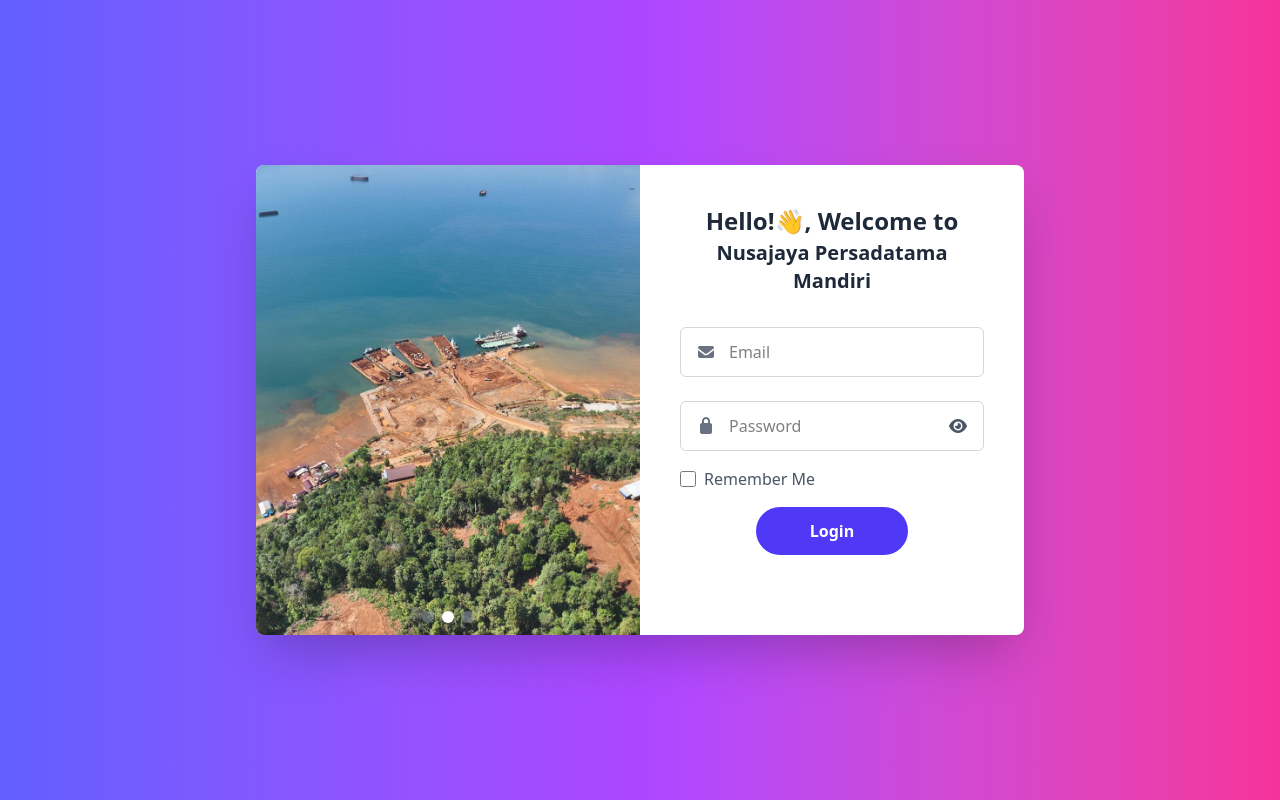
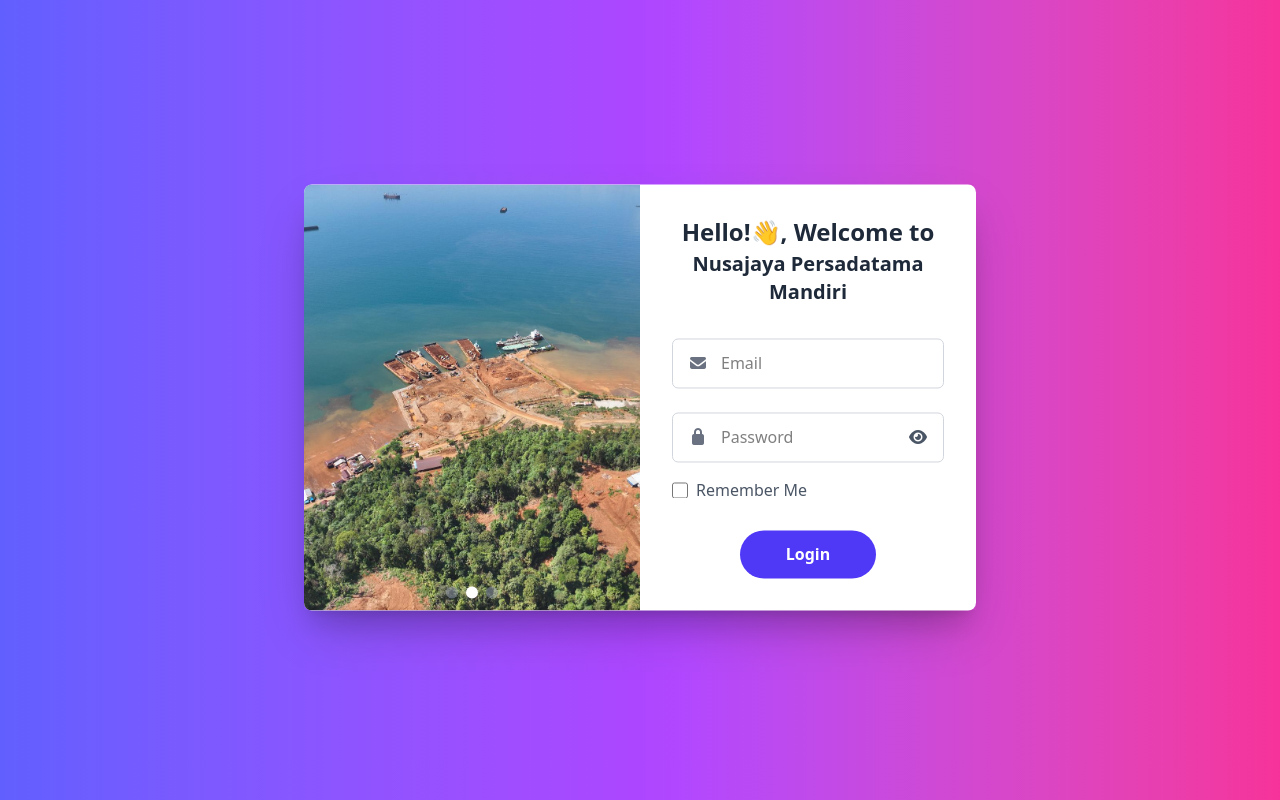
Before and after one commit to hsef-nusajayapm/myportalnpm, a Next.js app: page / in a window 1280 px wide. Built offline with nearby package versions, Linux system fonts and the light colour scheme.

Commit message:
Migrate Database

```diff
--- a/app/globals.css
+++ b/app/globals.css
@@ -5,6 +5,14 @@
 @layer components {
 }
 @layer utilities {
+  @keyframes float {
+    0% { transform: translateY(0); }
+    50% { transform: translateY(-10px); }
+    100% { transform: translateY(0); }
+  }
+  .animate-float {
+    animation: float 3s ease-in-out infinite;
+  }
 }
 
 @import "@fortawesome/fontawesome-free/css/all.min.css";
--- a/app/home/page.js
+++ b/app/home/page.js
@@ -29,7 +29,7 @@
           {activeMenu === "formPortal" && (
             <div className="bg-white rounded p-4 shadow min-h-screen">
               <div className="container mx-auto max-w-3xl">
-                  <iframe data-tally-src="https://tally.so/embed/mOqMG7?alignLeft=1&transparentBackground=1&dynamicHeight=1" loading="lazy" width="100%" height="1876" frameBorder="0" marginHeight="0" marginWidth="0" title="PORTAL NPM"></iframe>
+                  <iframe data-tally-src="https://tally.so/embed/mOqMG7?alignLeft=1&transparentBackground=1&dynamicHeight=1" loading="lazy" width="100%" height="1920" frameBorder="0" marginHeight="0" marginWidth="0" title="PORTAL NPM"></iframe>
               </div>
               <Script
                 id="tally-js"
--- a/app/layout.js
+++ b/app/layout.js
@@ -25,7 +25,6 @@
   return (
     <html lang="en">
       <body className="min-h-screen flex flex-col">{children}
-
       </body>
     </html>
   );
--- a/app/page.js
+++ b/app/page.js
@@ -21,7 +21,7 @@
   }, [router]);
 
   // URL Web App Google Apps Script
-  const WEB_APP_URL = "https://script.google.com/macros/s/AKfycbwZWtr1i91W6hUOoIqUtJFmPYoflmyoFVohKTeMM4YsyL-E_L15TsjKdbkTmG-H98st/exec";
+  const WEB_APP_URL = "https://script.google.com/macros/s/AKfycbzY-TAseFX3VWfH4wbu7N9oKcE6h0CyKHWXYluHVxcHm_s704kECE1sAE6aQFslP-kF/exec";
 
   const handleSubmit = async (e) => {
     e.preventDefault();
@@ -37,7 +37,9 @@
     setLoading(true);
 
     try {
-      const res = await fetch(`${WEB_APP_URL}?action=login&email=${encodeURIComponent(email)}&password=${encodeURIComponent(password)}`);
+      const res = await fetch(
+      `${WEB_APP_URL}?action=login&email=${encodeURIComponent(email.toLowerCase().trim())}&password=${encodeURIComponent(password.trim())}`
+      );
       const result = await res.json();
 
       if (result.success) {
@@ -57,14 +59,14 @@
 
   return (
     <div className="flex items-center justify-center min-h-screen bg-gradient-to-r from-indigo-500 via-purple-500 to-pink-500">
-      <div className="flex items-center justify-center px-6">
+      <div className="flex items-center justify-center shadow-xl animate-float">
         {/* Carousel */}
-        <div className="grid grid-cols-1 md:grid-cols-2 rounded-lg container mx-auto max-w-3xl bg-white shadow-2xl overflow-hidden">
-          <div className="hidden md:block col-span-1 bg-cover bg-center h-full min-h-[400px] relative overflow-hidden">
+        <div className="grid grid-cols-1 md:grid-cols-2 rounded-lg container mx-auto max-w-2xl bg-white shadow-2xl overflow-hidden">
+          <div className="hidden md:block col-span-1 bg-cover bg-center h-full relative overflow-hidden">
             <CarouselLogin  />
           </div>
           {/* Form */}
-          <div className="col-span-1 p-8 flex-col justify-center md:p-10">
+          <div className="col-span-1 p-6 flex-col justify-center md:p-8">
             <h2 className="text-2xl font-bold mb-0.5 text-gray-800 text-center">Hello!👋, Welcome to</h2>
             <h2 className="text-xl font-semibold mb-8 text-gray-800 text-center">Nusajaya Persadatama Mandiri</h2>
             <form onSubmit={handleSubmit} className="space-y-4">
@@ -101,7 +103,7 @@
                 </label>
               </div>
 
-              <div className="w-full lg:w-1/2 lg:mx-auto grid-cols-1 lg:grid-cols-2">
+              <div className="w-full lg:w-1/2 lg:mx-auto grid-cols-1 lg:grid-cols-2 pt-3">
                 {!loading ? (
                   <button
                     type="submit"
@@ -110,7 +112,7 @@
                     Login
                   </button>
                 ) : (
-                  <button type="button" className="bg-indigo-600 py-3 font-semibold rounded-full w-full text-white items-center justify-center" disabled>
+                  <button type="button" className="bg-indigo-600 py-4 font-semibold rounded-full w-full text-white items-center justify-center" disabled>
                     <svg aria-hidden="true" role="status" className="inline w-4 h-4 me-3 text-gray-200 animate-spin" viewBox="0 0 100 101" fill="none">
                       <path d="M100 50.5908C100 78.2051 77.6142 100.591 50 100.591C22.3858 100.591 0 78.2051 0 50.5908Z" fill="currentColor" />
                     </svg>
--- a/components/CarouselLogin.js
+++ b/components/CarouselLogin.js
@@ -14,14 +14,14 @@
   }, [images.length]);
 
   return (
-    <div className="relative w-full h-full min-h-[470px] overflow-hidden">
+    <div className="relative w-full h-full min-h-[300px] overflow-hidden">
       {/* wrapper yang digeser */}
       <div
         className="flex h-full transition-transform duration-700 ease-in-out"
         style={{ transform: `translateX(-${index * 100}%)` }}
       >
         {images.map((src, i) => (
-         <div key={i} className="relative w-full flex-shrink-0 h-[470px]">
+         <div key={i} className="relative w-full flex-shrink-0 h-full min-h-[300px]">
             {/* h-[470px] ini tinggi fix supaya fill punya referensi */}
             <Image
               src={src}
```
